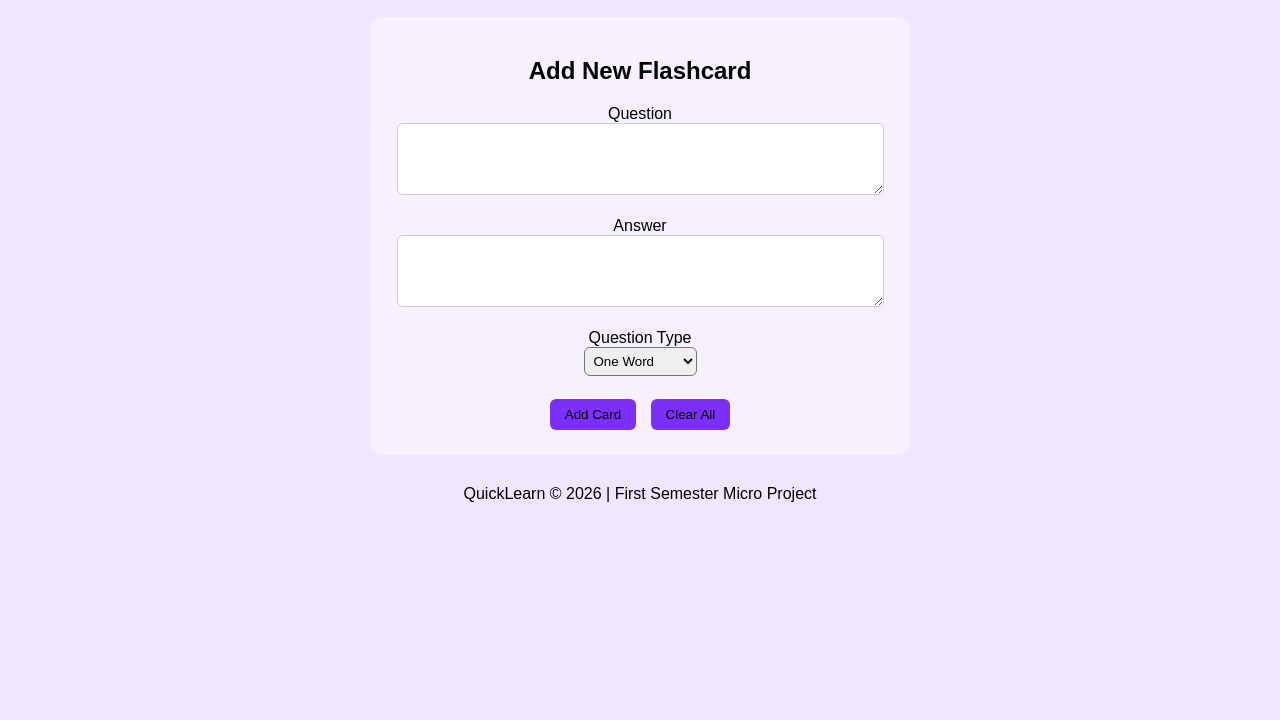
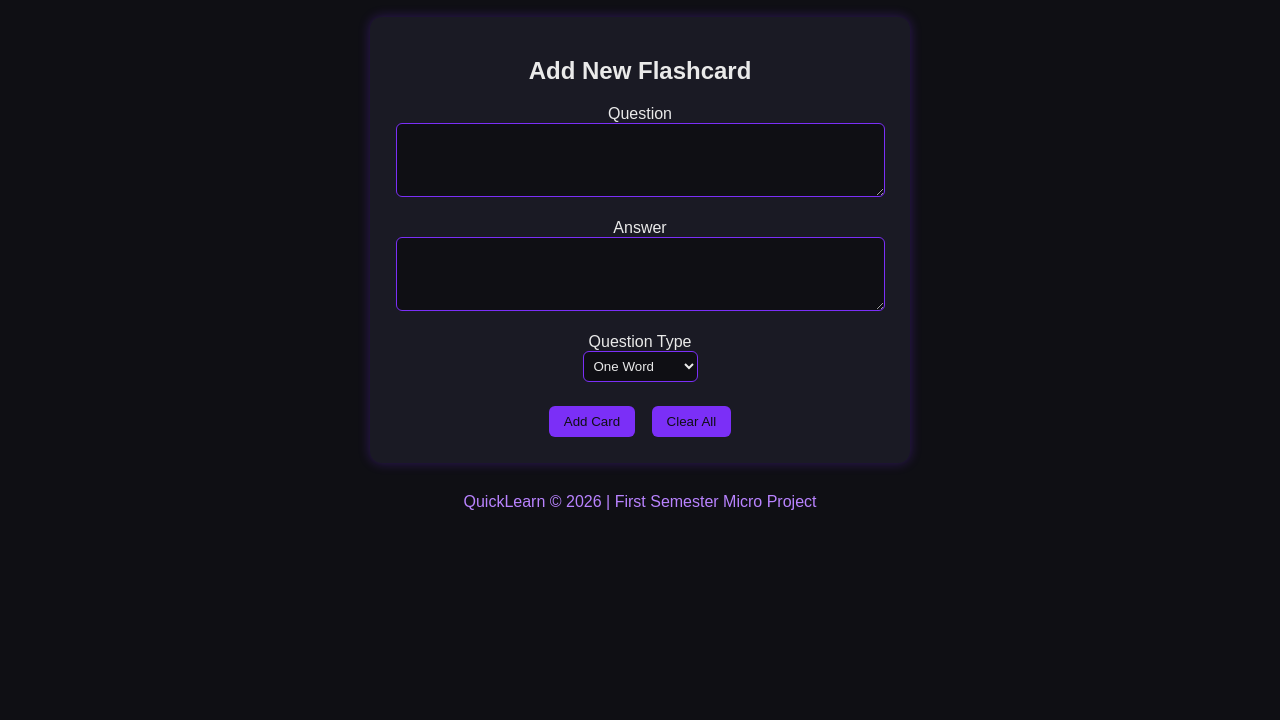
Before and after one commit to chhavisingh09/quicklearn-flashcard-app, a plain HTML site: page index.html in a window 1280 px wide. Shown: the part 80-800 px from the top of the page. Drawn offline with Linux system fonts and the light colour scheme.

Commit message:
Update style.css

```diff
--- a/style.css
+++ b/style.css
@@ -1,50 +1,59 @@
+/* ===== GLOBAL BODY ===== */
 body {
-    font-family: Arial;
-    background: #efe6ff;
+    font-family: Arial, sans-serif;
+    background: #0f0f14;        /* Dark background */
+    color: #eaeaea;             /* Light text */
     text-align: center;
     margin: 0;
 }
 
-/* App Title */
+/* ===== APP TITLE / LOGO ===== */
 h1 {
     background: linear-gradient(135deg, #7b2ff7, #b983ff);
-    color: black;
+    color: #0f0f14;              /* Dark text on purple */
     padding: 20px;
     margin: 0;
     letter-spacing: 2px;
 }
 
-/* Add Card Box */
+/* ===== ADD CARD SECTION ===== */
 .add-card {
-    background: #f6f0ff;
+    background: #1a1a24;        /* Dark card */
     padding: 20px;
     margin: 20px auto;
     width: 90%;
     max-width: 500px;
     border-radius: 12px;
+    box-shadow: 0 0 12px rgba(123, 47, 247, 0.3);
 }
 
-/* Inputs */
+/* ===== TEXTAREA INPUTS ===== */
 textarea {
     width: 95%;
     height: 60px;
     border-radius: 6px;
-    border: 1px solid #ccc;
-    padding: 5px;
+    border: 1px solid #7b2ff7;
+    padding: 6px;
+    background: #0f0f14;
+    color: #eaeaea;
 }
 
+/* ===== SELECT DROPDOWN ===== */
 select {
-    padding: 5px;
+    padding: 6px;
     border-radius: 6px;
+    background: #0f0f14;
+    color: #eaeaea;
+    border: 1px solid #7b2ff7;
 }
 
-/* Buttons */
+/* ===== BUTTONS ===== */
 button {
     background: #7b2ff7;
-    color: black;
+    color: #0f0f14;
     border: none;
     padding: 8px 15px;
-    margin: 5px;
+    margin: 6px;
     border-radius: 6px;
     cursor: pointer;
 }
@@ -53,13 +62,14 @@ button:hover {
     background: #b983ff;
 }
 
-/* Flashcards */
+/* ===== FLASHCARD CONTAINER ===== */
 #cardBox {
     margin-top: 20px;
 }
 
+/* ===== FLASHCARDS ===== */
 .card {
-    background: #f6f0ff;
+    background: #1a1a24;
     padding: 15px;
     margin: 10px auto;
     width: 90%;
@@ -67,10 +77,11 @@ button:hover {
     border-radius: 12px;
     cursor: pointer;
     border-left: 5px solid #7b2ff7;
+    color: #eaeaea;
 }
 
-/* Footer */
+/* ===== FOOTER ===== */
 footer {
     margin: 30px 0;
-    color: black;
+    color: #b983ff;
 }
```
